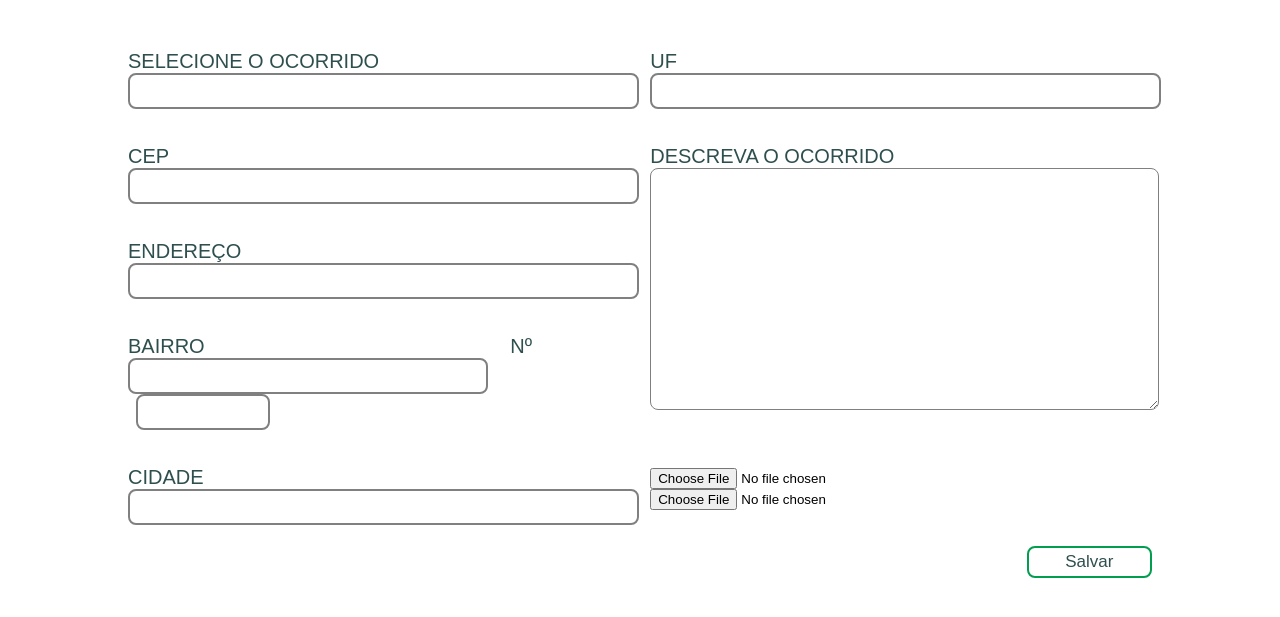
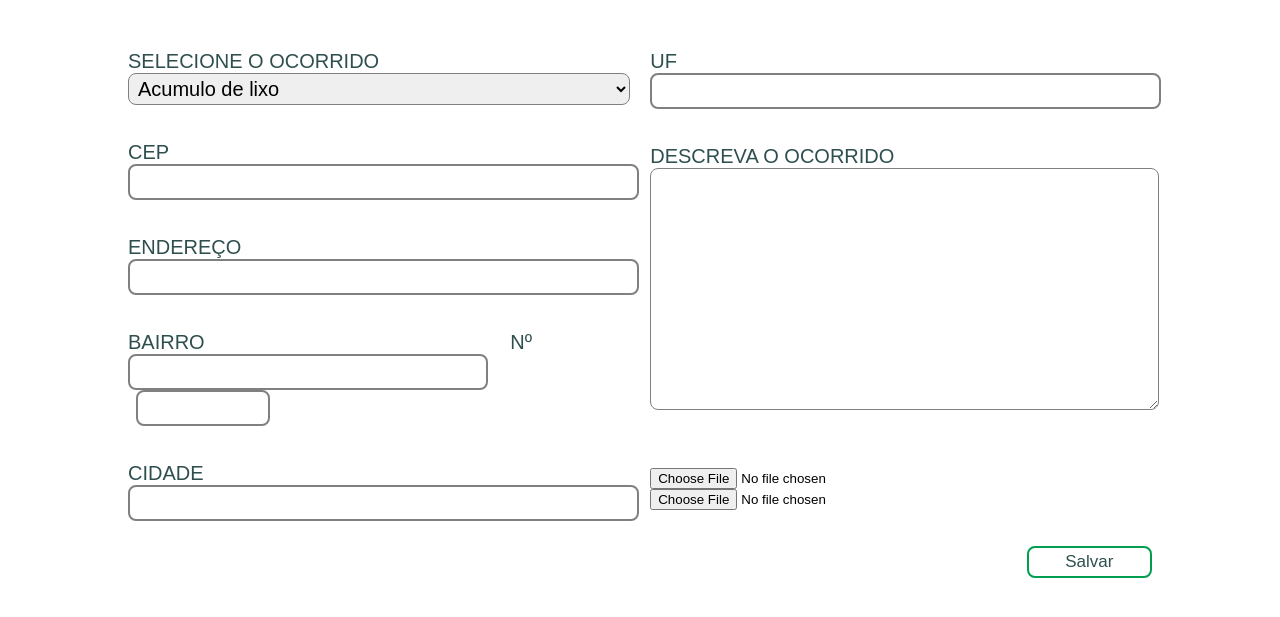
Before and after one commit to lucaslnasc/Eco-Code, a PHP site: page /views/reportar.html in a window 1280 px wide. Shown: the part 120-737 px from the top of the page. Run offline with PHP 8.4, Linux system fonts and the light colour scheme.

Commit message:
Alteração no campo selecione ocorrido

```diff
--- a/src/styles/reportar.css
+++ b/src/styles/reportar.css
@@ -138,3 +138,6 @@ form{
     border-color: gray;
     padding-left: 5px;
 }
+select, option {
+    font-size: 15pt;
+}
--- a/src/views/reportar.html
+++ b/src/views/reportar.html
@@ -22,7 +22,13 @@
         <div class="cont1">
           <label>SELECIONE O OCORRIDO</label>
           <br />
-          <input class="style_input_form" type="text" name="nome" id="nome" />
+          <select class="style_input_form"  name="ocorrido" id="ocorrido">
+            <option value="">Acumulo de lixo</option>
+            <option value="">Desabamento</option>
+            <option value="">Alagamento</option>
+            <option value="">Entulho</option>
+            <option value="">Fiação</option>
+          </select>
           <br /><br /><br />
           <label>CEP</label>
           <br />
```
